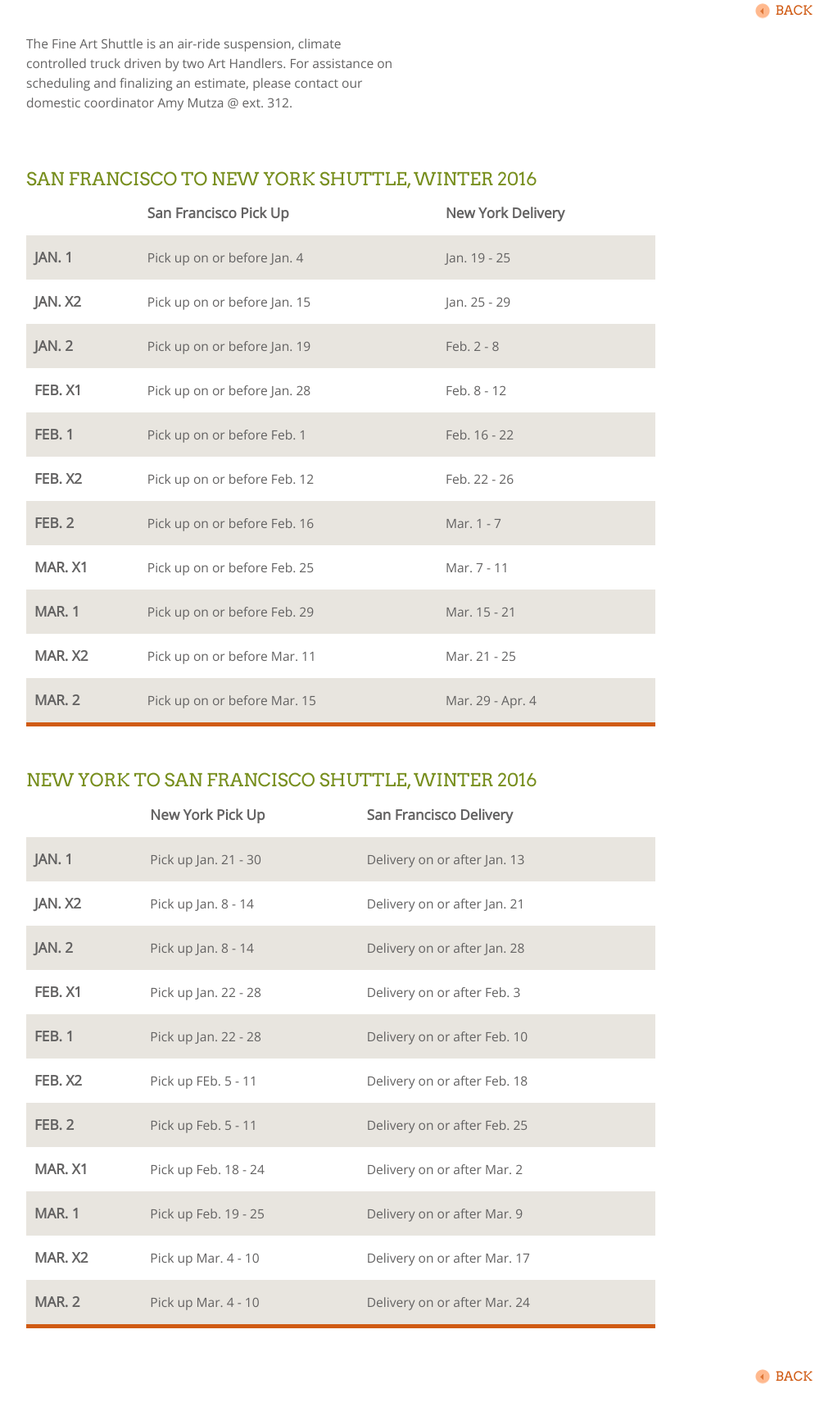
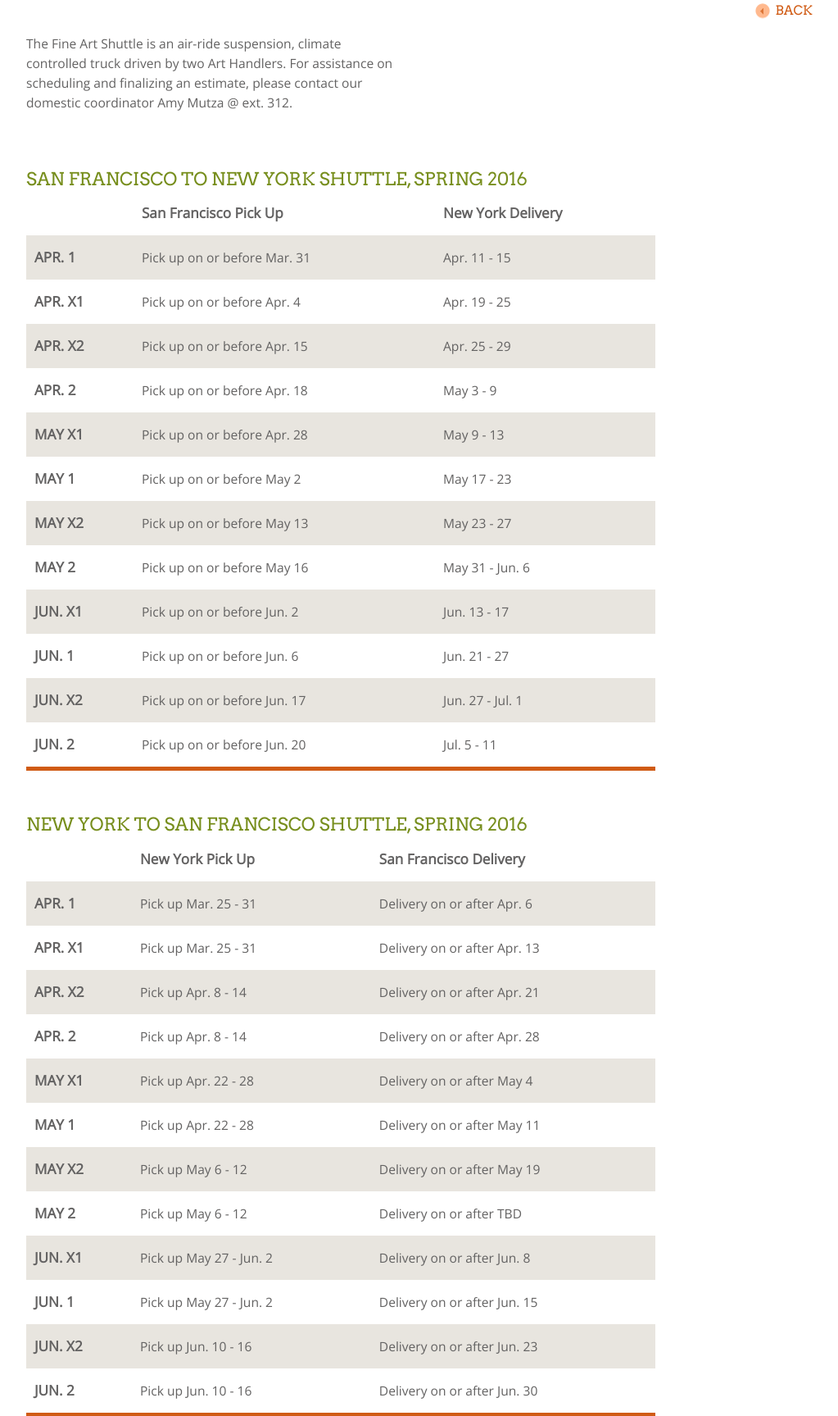
Before and after one commit to andrewkellerweb/shipart, a PHP site: page /shuttle-sanfrancisco-newyork.php in a window 1280 px wide. Shown: the part 307-2034 px from the top of the page at 82% size, without its empty margins (128-1151 px from the left). Run offline with PHP 8.4, Linux system fonts and the light colour scheme.

Commit message:
sring 2016

```diff
--- a/shuttle-sanfrancisco-newyork.php
+++ b/shuttle-sanfrancisco-newyork.php
@@ -51,7 +51,7 @@ Trained Professionals providing Fine Art Storage, Fine Art Shipping, Fine Art Tr
 
 			<article class="schedule2">
 
-				<h3>San Francisco to New York Shuttle, Winter 2016</h3>
+				<h3>San Francisco to New York Shuttle, Spring 2016</h3>
 				<table>
 					<tr class="odd">
 						<th class="first"></th>
@@ -59,66 +59,71 @@ Trained Professionals providing Fine Art Storage, Fine Art Shipping, Fine Art Tr
 						<th>New York Delivery</th>
 					</tr>
 					<tr class="even">
-						<td class="first">JAN. 1</td>
-						<td>Pick up on or before Jan. 4</td>
-						<td>Jan. 19 - 25</td>
+						<td class="first">APR. 1</td>
+						<td>Pick up on or before Mar. 31</td>
+						<td>Apr. 11 - 15</td>
 					</tr>
 					<tr class="odd">
-						<td class="first">JAN. X2</td>
-						<td>Pick up on or before Jan. 15</td>
-						<td>Jan. 25 - 29</td>
+						<td class="first">APR. X1</td>
+						<td>Pick up on or before Apr. 4</td>
+						<td>Apr. 19 - 25</td>
 					</tr>
 					<tr class="even">
-						<td class="first">JAN. 2</td>
-						<td>Pick up on or before Jan. 19</td>
-						<td>Feb. 2 - 8</td>
+						<td class="first">APR. X2</td>
+						<td>Pick up on or before Apr. 15</td>
+						<td>Apr. 25 - 29</td>
 					</tr>
 					<tr class="odd">
-						<td class="first">FEB. X1</td>
-						<td>Pick up on or before Jan. 28</td>
-						<td>Feb. 8 - 12</td>
+						<td class="first">APR. 2</td>
+						<td>Pick up on or before Apr. 18</td>
+						<td>May 3 - 9</td>
 					</tr>
 					<tr class="even">
-						<td class="first">FEB. 1</td>
-						<td>Pick up on or before Feb. 1</td>
-						<td>Feb. 16 - 22</td>
+						<td class="first">MAY X1</td>
+						<td>Pick up on or before Apr. 28</td>
+						<td>May 9 - 13</td>
 					</tr>
 					<tr class="odd">
-						<td class="first">FEB. X2</td>
-						<td>Pick up on or before Feb. 12</td>
-						<td>Feb. 22 - 26</td>
+						<td class="first">MAY 1</td>
+						<td>Pick up on or before May 2</td>
+						<td>May 17 - 23</td>
 					</tr>
 					<tr class="even">
-						<td class="first">FEB. 2</td>
-						<td>Pick up on or before Feb. 16</td>
-						<td>Mar. 1 - 7</td>
+						<td class="first">MAY X2</td>
+						<td>Pick up on or before May 13</td>
+						<td>May 23 - 27</td>
 					</tr>
 					<tr class="odd">
-						<td class="first">MAR. X1</td>
-						<td>Pick up on or before Feb. 25</td>
-						<td>Mar. 7 - 11</td>
+						<td class="first">MAY 2</td>
+						<td>Pick up on or before May 16</td>
+						<td>May 31 - Jun. 6</td>
 					</tr>
 					<tr class="even">
-						<td class="first">MAR. 1</td>
-						<td>Pick up on or before Feb. 29</td>
-						<td>Mar. 15 - 21</td>
+						<td class="first">JUN. X1</td>
+						<td>Pick up on or before Jun. 2</td>
+						<td>Jun. 13 - 17</td>
 					</tr>
 					<tr class="odd">
-						<td class="first">MAR. X2</td>
-						<td>Pick up on or before Mar. 11</td>
-						<td>Mar. 21 - 25</td>
+						<td class="first">JUN. 1</td>
+						<td>Pick up on or before Jun. 6</td>
+						<td>Jun. 21 - 27</td>
 					</tr>
 					<tr class="even">
-						<td class="first">MAR. 2</td>
-						<td>Pick up on or before Mar. 15</td>
-						<td>Mar. 29 - Apr. 4</td>
+						<td class="first">JUN. X2</td>
+						<td>Pick up on or before Jun. 17</td>
+						<td>Jun. 27 - Jul. 1</td>
+					</tr>
+					<tr class="odd">
+						<td class="first">JUN. 2</td>
+						<td>Pick up on or before Jun. 20</td>
+						<td>Jul. 5 - 11</td>
 					</tr>
 				</table>
 
 			</article>
 
 			<article class="schedule2">
-				<h3>New York to San Francisco Shuttle, Winter 2016</h3>
+				<h3>New York to San Francisco Shuttle, Spring 2016</h3>
 				<table>
 					<tr class="odd">
 						<th class="first"></th>
@@ -127,61 +132,64 @@ Trained Professionals providing Fine Art Storage, Fine Art Shipping, Fine Art Tr
 					</tr>
 
 					<tr class="even">
-						<td class="first">JAN. 1</td>
-						<td>Pick up Jan. 21 - 30</td>
-						<td>Delivery on or after Jan. 13</td>
+						<td class="first">APR. 1</td>
+						<td>Pick up Mar. 25 - 31</td>
+						<td>Delivery on or after Apr. 6</td>
 					</tr>
 					<tr class="odd">
-						<td class="first">JAN. X2</td>
-						<td>Pick up Jan. 8 - 14</td>
-						<td>Delivery on or after Jan. 21</td>
+						<td class="first">APR. X1</td>
+						<td>Pick up Mar. 25 - 31</td>
+						<td>Delivery on or after Apr. 13</td>
 					</tr>
 					<tr class="even">
-						<td class="first">JAN. 2</td>
-						<td>Pick up Jan. 8 - 14</td>
-						<td>Delivery on or after Jan. 28</td>
+						<td class="first">APR. X2</td>
+						<td>Pick up Apr. 8 - 14</td>
+						<td>Delivery on or after Apr. 21</td>
 					</tr>
-
 					<tr class="odd">
-						<td class="first">FEB. X1</td>
-						<td>Pick up Jan. 22 - 28</td>
-						<td>Delivery on or after Feb. 3</td>
+						<td class="first">APR. 2</td>
+						<td>Pick up Apr. 8 - 14</td>
+						<td>Delivery on or after Apr. 28</td>
 					</tr>
 					<tr class="even">
-						<td class="first">FEB. 1</td>
-						<td>Pick up Jan. 22 - 28</td>
-						<td>Delivery on or after Feb. 10</td>
+						<td class="first">MAY X1</td>
+						<td>Pick up Apr. 22 - 28</td>
+						<td>Delivery on or after May 4</td>
 					</tr>
 					<tr class="odd">
-						<td class="first">FEB. X2</td>
-						<td>Pick up FEb. 5 - 11</td>
-						<td>Delivery on or after Feb. 18</td>
+						<td class="first">MAY 1</td>
+						<td>Pick up Apr. 22 - 28</td>
+						<td>Delivery on or after May 11</td>
 					</tr>
-
 					<tr class="even">
-						<td class="first">FEB. 2</td>
-						<td>Pick up Feb. 5 - 11</td>
-						<td>Delivery on or after Feb. 25</td>
+						<td class="first">MAY X2</td>
+						<td>Pick up May 6 - 12</td>
+						<td>Delivery on or after May 19</td>
 					</tr>
 					<tr class="odd">
-						<td class="first">MAR. X1</td>
-						<td>Pick up Feb. 18 - 24</td>
-						<td>Delivery on or after Mar. 2</td>
+						<td class="first">MAY 2</td>
+						<td>Pick up May 6 - 12</td>
+						<td>Delivery on or after TBD</td>
 					</tr>
 					<tr class="even">
-						<td class="first">MAR. 1</td>
-						<td>Pick up Feb. 19 - 25</td>
-						<td>Delivery on or after Mar. 9</td>
+						<td class="first">JUN. X1</td>
+						<td>Pick up May 27 - Jun. 2</td>
+						<td>Delivery on or after Jun. 8</td>
 					</tr>
 					<tr class="odd">
-						<td class="first">MAR. X2</td>
-						<td>Pick up Mar. 4 - 10</td>
-						<td>Delivery on or after Mar. 17</td>
+						<td class="first">JUN. 1</td>
+						<td>Pick up May 27 - Jun. 2</td>
+						<td>Delivery on or after Jun. 15</td>
 					</tr>
 					<tr class="even">
-						<td class="first">MAR. 2</td>
-						<td>Pick up Mar. 4 - 10</td>
-						<td>Delivery on or after Mar. 24</td>
+						<td class="first">JUN. X2</td>
+						<td>Pick up Jun. 10 - 16</td>
+						<td>Delivery on or after Jun. 23</td>
+					</tr>
+					<tr class="odd">
+						<td class="first">JUN. 2</td>
+						<td>Pick up Jun. 10 - 16</td>
+						<td>Delivery on or after Jun. 30</td>
 					</tr>
 				</table>
 			</article>
```
Also changed, not shown: shuttle-sanfrancisco-losangeles.php (+38 -38 lines).
